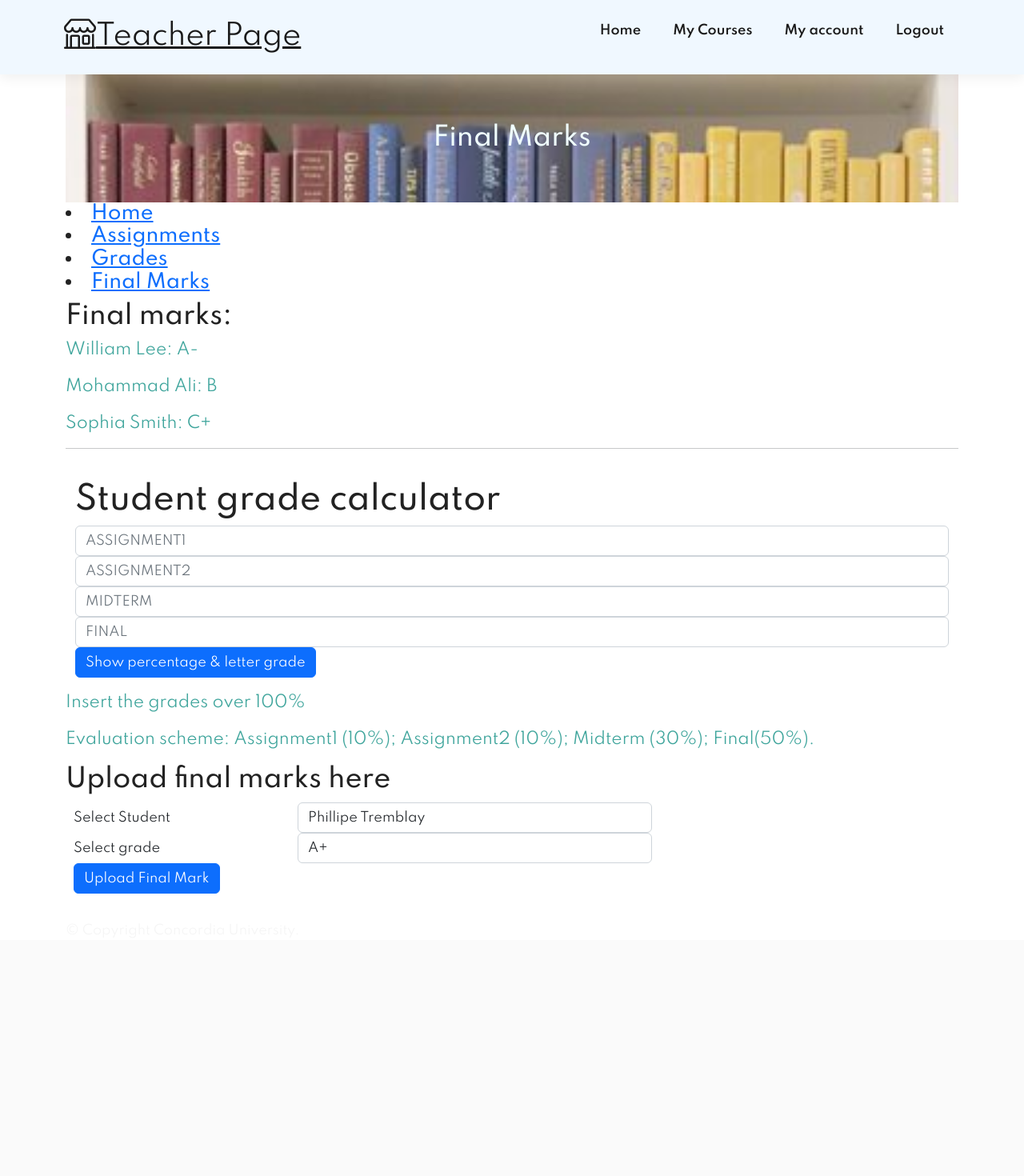
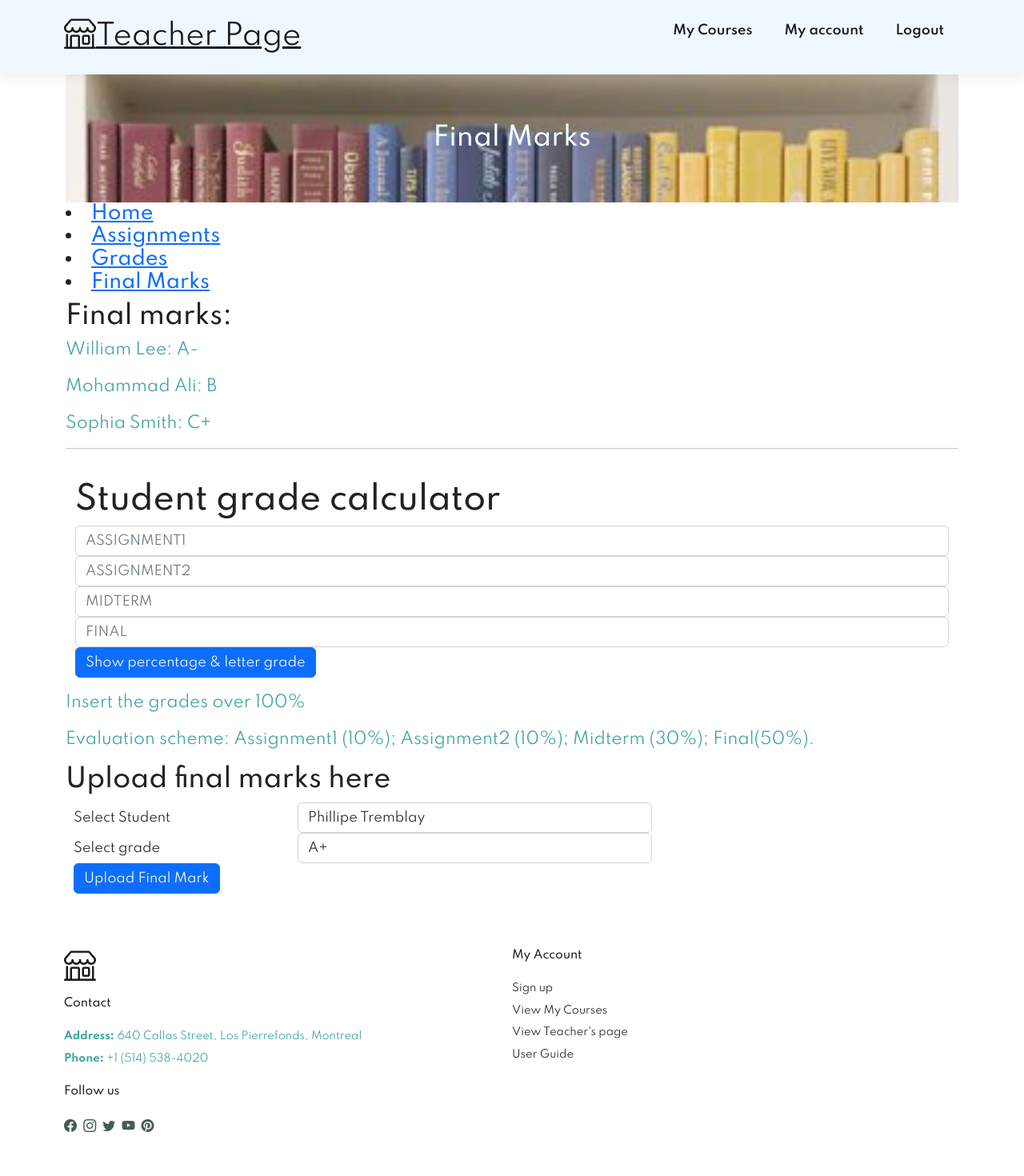
Before and after one commit to vexandmore/SOEN-287-Project-F2022, a PHP site: the page made by Final Marks.php in a window 1280 px wide. Shown: the whole page at 80% size. Before the commit the page ends 1117 px from the top, so only its background shows below. Run offline with PHP 8.4, Linux system fonts and the light colour scheme; data comes from the database, SQL or seed files in the repository.

Commit message:
Fixed header and added page footer

```diff
--- a/Final Marks.php
+++ b/Final Marks.php
@@ -41,7 +41,6 @@ foreach ($result as $row) {
 
     <div>
         <ul id="navbar">
-<li><a href="home.html">Home</a></li>
  <li><a href="mycourses.php">My Courses</a></li>
  <li><a href="myaccount.php">My account</a></li>
  <li><a href="logout.php">Logout</a></li>
@@ -199,6 +198,31 @@ foreach ($result as $row) {
 
        <br>
       </main>
-      <footer class="footer">&copy; Copyright Concordia University.</footer>
     </div>
+      <footer class="section-p1">
+            <div class="col">
+                <i class="bi bi-shop"></i>
+                <h4>Contact</h4>
+                <p><strong>Address: </strong> 640 Callas Street, Los Pierrefonds, Montreal</p>
+                <p><strong>Phone: </strong> +1 (514) 538-4020</p>
+                <div class="follow">
+                    <h4>Follow us</h4>
+                    <div class="icon">
+                        <i class="bi bi-facebook"></i>
+                        <i class="bi bi-instagram"></i>
+                        <i class="bi bi-twitter"></i>
+                        <i class="bi bi-youtube"></i>
+                        <i class="bi bi-pinterest"></i>
+                    </div>
+                </div>
+            </div>
+
+            <div class="col">
+                <h4>My Account</h4>
+                <a href="signup page.html">Sign up</a>
+                <a href="mycourses.html">View My Courses</a>
+                <a href="teacher page.html">View Teacher's page</a>
+                <a href="#">User Guide</a>
+            </div>
+        </footer>
   </body>
```
